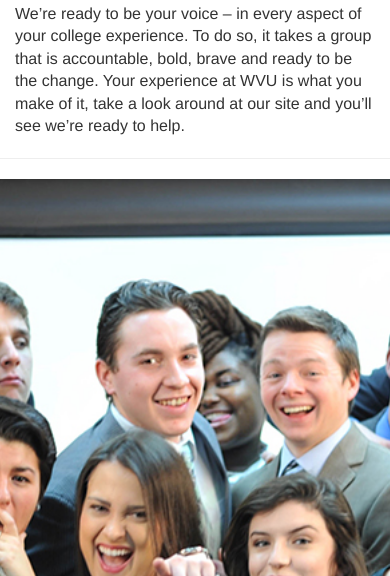
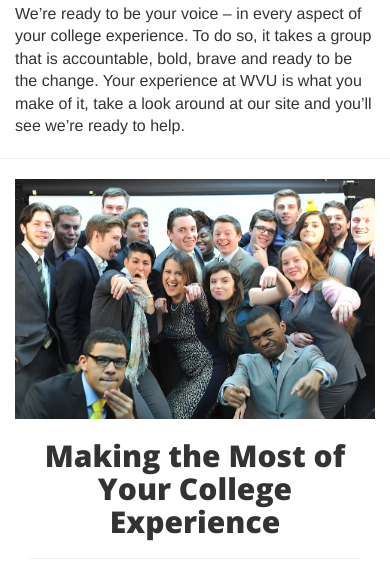
Before and after one commit to WVUExperience/WVUExperience, a plain HTML site: page index.html in a window 390 px wide. Shown: the part 1095-1671 px from the top of the page. Drawn offline with nearby package versions, Linux system fonts and the light colour scheme.

Commit message:
Fixed issue with photo on mobile

```diff
--- a/index.html
+++ b/index.html
@@ -105,14 +105,19 @@
 
 
 
-
+  <!--
 <section class="bg-3" id="section4">
     <!--
   <div class="col-sm-6 col-sm-offset-3 text-center"><h2 style="padding:20px;background-color:rgba(5,5,5,.8)">Photo of ticket funny</h2></div>
+</section>
 -->
-</section>
-
-
+    <div class="row">
+        <div class="col-lg-10 col-lg-offset-1 text-center">
+           <div class="portfolio-item">
+<img class="img-responsive" src="img/exp/funnyticketphoto.jpg" alt="The Experience ticket members" style="width:100%">
+        </div>
+        </div>
+        </div>
 <div class="container">
   	<div class="col-sm-8 col-sm-offset-2 text-center">
       <h2>Making the Most of Your College Experience</h2>
```
